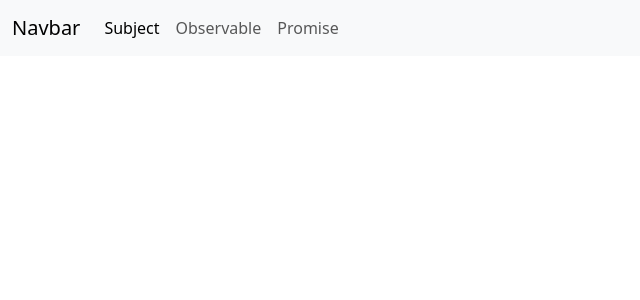
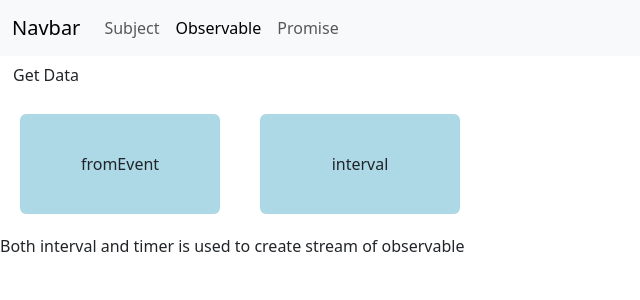
Before and after one commit to parvez-tm/angular-rxjs, an Angular app: page /observable/interval in a window 1280 px wide. Before the commit this address led to /. Shown: the top 300 px of the page, without its empty margins (0-640 px from the left). Built offline with nearby package versions, Linux system fonts and the light colour scheme.

Commit message:
timer and interval added in this

```diff
--- a/src/main.ts
+++ b/src/main.ts
@@ -7,6 +7,7 @@ import { PremiumService } from './services/premium.service';
 import { CommonModule } from '@angular/common';
 import { PromiseComponent } from './promise/promise.component';
 import { FromEventComponent } from './observable/from-event/from-event.component';
+import { IntervalComponent } from './observable/interval/interval.component';
 
 @Component({
   selector: 'app-root',
@@ -71,6 +72,10 @@ bootstrapApplication(App,{
           {
             path: 'fromEvent',
             component: FromEventComponent
+          },
+          {
+            path: 'interval',
+            component: IntervalComponent
           }
         ]
       },
--- /dev/null
+++ b/src/observable/interval/interval.component.html
@@ -0,0 +1 @@
+<p>Both interval and timer is used to create stream of observable</p>
--- /dev/null
+++ b/src/observable/interval/interval.component.ts
@@ -0,0 +1,34 @@
+import { Component } from '@angular/core';
+import { Subscription, interval, timer } from 'rxjs';
+
+@Component({
+  selector: 'app-interval',
+  imports: [],
+  templateUrl: './interval.component.html',
+  styleUrl: './interval.component.css'
+})
+export class IntervalComponent {
+
+  // videoSubscription= new Subscription()
+  videoSubscriptionInterval: Subscription;
+  videoSubscriptionTimer: Subscription
+  constructor(){
+    const streamInterval = interval(1000)
+    const streamTimer = timer(6000,1000) //from where to start and how much time to take
+    this.videoSubscriptionInterval = streamInterval.subscribe(res => {
+      console.log(res, 'interval');
+
+      if(res == 5){
+        this.videoSubscriptionInterval.unsubscribe()
+      }
+    })
+
+    this.videoSubscriptionTimer = streamTimer.subscribe(res => {
+      console.log(res, 'timer');
+
+      if(res == 5){
+        this.videoSubscriptionTimer.unsubscribe()
+      }
+    })
+  }
+}
--- a/src/observable/observable.component.css
+++ b/src/observable/observable.component.css
@@ -1,4 +1,7 @@
 .box{
-    padding: 30px;
+    /* padding: 30px; */
+    width: 200px;
+    height: 100px;
+    margin: 20px;
     background-color: lightblue;
 }
--- a/src/observable/observable.component.html
+++ b/src/observable/observable.component.html
@@ -3,4 +3,5 @@
 <br/>
 
 <button routerLink="fromEvent" class="btn box">fromEvent</button>
+<button routerLink="interval" class="btn box">interval</button>
 <router-outlet/>
```
Also changed, not shown: src/observable/interval/interval.component.css (added).
